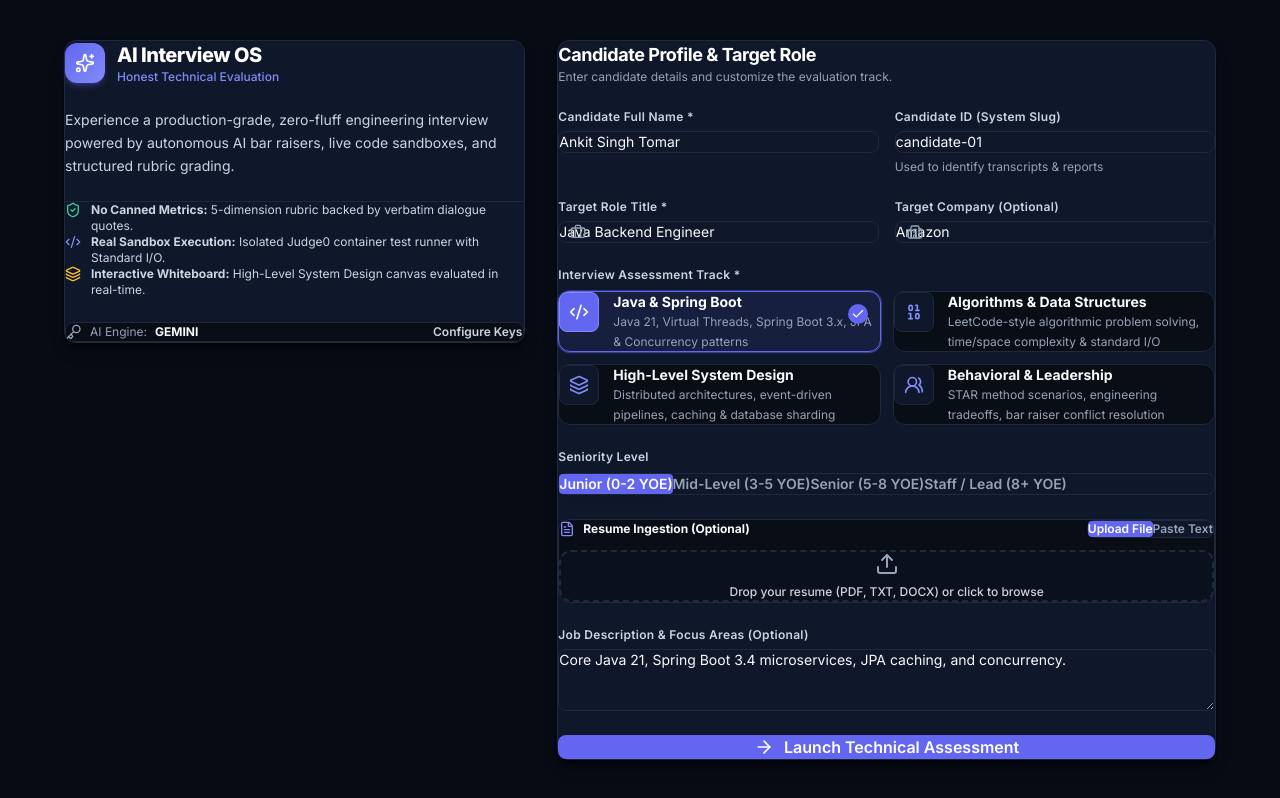
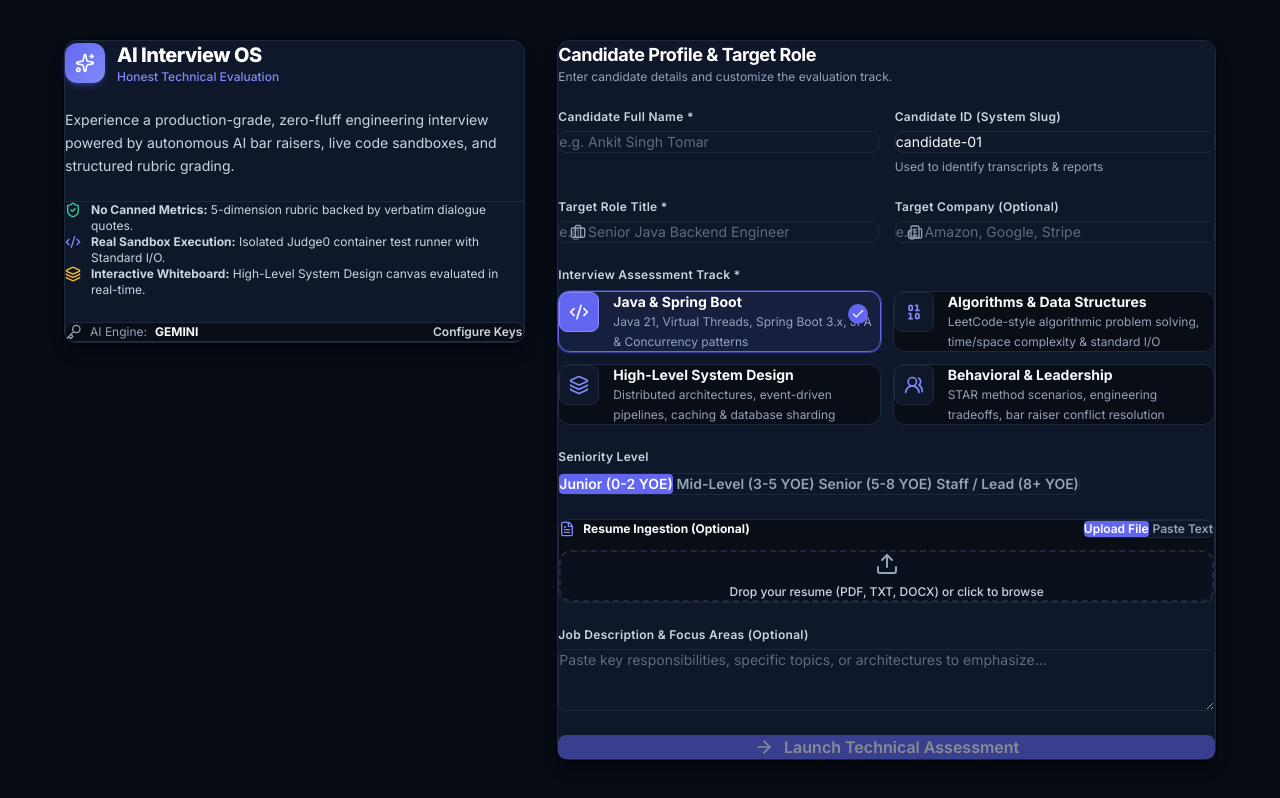
Before and after one commit to ankittomar9/ai-interview-os, a React (Vite) app in the folder frontend/: page / in a window 1280 px wide. Built offline with nearby package versions, Linux system fonts and the light colour scheme.

Commit message:
fix(ui): visual QA fixes for SegmentedControl, Input icon padding, cleared SetupScreen personal defaults, touch double-tap reset

```diff
--- a/frontend/src/components/SetupScreen.tsx
+++ b/frontend/src/components/SetupScreen.tsx
@@ -72,14 +72,14 @@ const TRACKS: Array<{
 ];
 
 export const SetupScreen: React.FC<Props> = ({ onStart, isLoading }) => {
-  const [candidateName, setCandidateName] = useState('Ankit Singh Tomar');
+  const [candidateName, setCandidateName] = useState('');
   const [candidateId, setCandidateId] = useState('candidate-01');
   const [isIdManuallyEdited, setIsIdManuallyEdited] = useState(false);
-  const [roleTitle, setRoleTitle] = useState('Java Backend Engineer');
+  const [roleTitle, setRoleTitle] = useState('');
   const [track, setTrack] = useState<InterviewTrack>('JAVA_SPRING_BOOT');
   const [difficulty, setDifficulty] = useState<DifficultyLevel>('JUNIOR');
-  const [targetCompany, setTargetCompany] = useState('Amazon');
-  const [jobDescription, setJobDescription] = useState('Core Java 21, Spring Boot 3.4 microservices, JPA caching, and concurrency.');
+  const [targetCompany, setTargetCompany] = useState('');
+  const [jobDescription, setJobDescription] = useState('');
   const [provider, setProvider] = useState<ModelProvider>('GEMINI');
   const [apiKey, setApiKey] = useState(getStoredApiKey('GEMINI'));
   const [showKeyModal, setShowKeyModal] = useState(false);
--- a/frontend/src/components/ui/Input.tsx
+++ b/frontend/src/components/ui/Input.tsx
@@ -34,8 +34,8 @@ export const Input = React.forwardRef<HTMLInputElement, InputProps>(({
         <input
           ref={ref}
           id={inputId}
-          className={`w-full bg-elevated text-text placeholder:text-text-3/60 border rounded-md px-3.5 py-2 text-sm transition-all focus:outline-none focus:ring-2 focus:ring-primary focus:border-transparent ${
-            icon ? 'pl-9' : ''
+          className={`w-full bg-elevated text-text placeholder:text-text-3/60 border rounded-md py-2 text-sm transition-all focus:outline-none focus:ring-2 focus:ring-primary focus:border-transparent ${
+            icon ? 'pl-9 pr-3.5' : 'px-3.5'
           } ${
             error ? 'border-danger focus:ring-danger' : 'border-border hover:border-text-3/40'
           } disabled:opacity-50 disabled:cursor-not-allowed ${className}`}
--- a/frontend/src/components/ui/ResizeHandle.tsx
+++ b/frontend/src/components/ui/ResizeHandle.tsx
@@ -17,14 +17,26 @@ export const ResizeHandle: React.FC<ResizeHandleProps> = ({
 }) => {
   const [isDragging, setIsDragging] = useState(false);
   const lastPosRef = useRef<number>(0);
+  const lastTapRef = useRef<number>(0);
 
   const isCol = direction === 'horizontal';
 
   const handlePointerDown = (e: React.PointerEvent<HTMLDivElement>) => {
     e.preventDefault();
-    e.currentTarget.setPointerCapture(e.pointerId);
+    try {
+      e.currentTarget.setPointerCapture(e.pointerId);
+    } catch {
+      // Ignore if pointer capture unavailable
+    }
     setIsDragging(true);
     lastPosRef.current = isCol ? e.clientX : e.clientY;
+
+    // Support double-tap on touch screens
+    const now = Date.now();
+    if (now - lastTapRef.current < 320) {
+      if (onDoubleClick) onDoubleClick();
+    }
+    lastTapRef.current = now;
   };
 
   const handlePointerMove = (e: React.PointerEvent<HTMLDivElement>) => {
--- a/frontend/src/components/ui/SegmentedControl.tsx
+++ b/frontend/src/components/ui/SegmentedControl.tsx
@@ -25,17 +25,17 @@ export const SegmentedControl: React.FC<SegmentedControlProps> = ({
 }) => {
   const sizeStyles = {
     sm: 'p-0.5 text-xs',
-    md: 'p-1 text-sm'
+    md: 'p-1 text-xs sm:text-sm'
   };
 
   const itemSizeStyles = {
     sm: 'px-2.5 py-1 gap-1.5',
-    md: 'px-3.5 py-1.5 gap-2'
+    md: 'px-3 py-1.5 gap-2'
   };
 
   return (
     <div
-      className={`inline-flex items-center bg-elevated border border-border rounded-md ${sizeStyles[size]} ${className}`}
+      className={`inline-flex items-center self-start w-fit flex-wrap gap-1 bg-elevated border border-border rounded-md ${sizeStyles[size]} ${className}`}
       role="radiogroup"
     >
       {options.map((opt) => {
@@ -48,12 +48,12 @@ export const SegmentedControl: React.FC<SegmentedControlProps> = ({
             aria-checked={isSelected}
             disabled={disabled}
             onClick={() => onChange(opt.value)}
-            className={`flex items-center justify-center font-semibold rounded transition-all duration-150 select-none ${
+            className={`flex items-center justify-center font-semibold rounded transition-all duration-150 select-none shrink-0 cursor-pointer ${
               itemSizeStyles[size]
             } ${
               isSelected
                 ? 'bg-primary text-white shadow-sm'
-                : 'text-text-3 hover:text-text hover:bg-surface/50'
+                : 'text-text-3 hover:text-text hover:bg-surface/60'
             } disabled:opacity-50 disabled:cursor-not-allowed`}
           >
             {opt.icon && <span className="shrink-0">{opt.icon}</span>}
```
